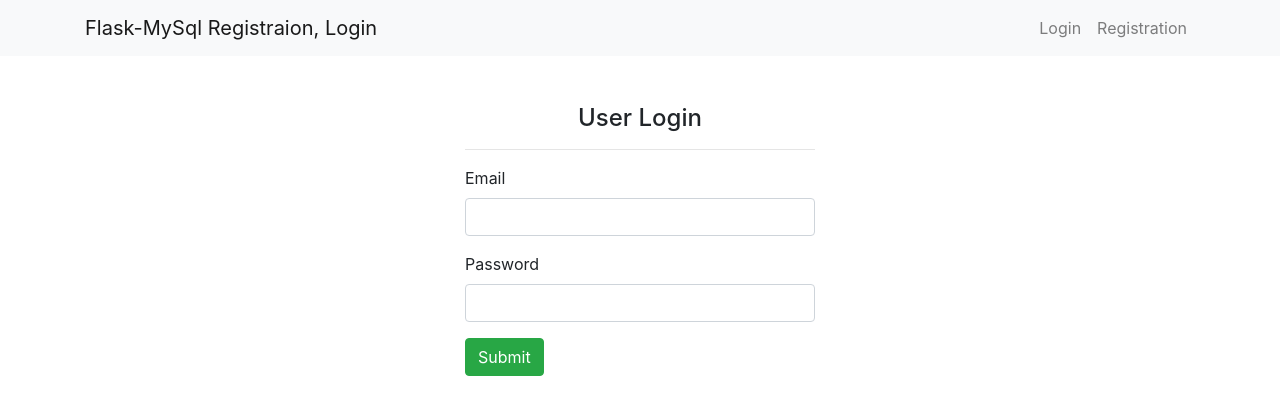
After one commit to imvickykumar999/Twitter-Clone-Login-Page, a Flask app: page /login in a window 1280 px wide. The commit adds this page. Shown: the top 415 px of the page. Run offline with Flask 3, Linux system fonts and the light colour scheme; some libraries are stand-ins or nearby versions.

Commit message:
authentication added
https://www.vrsofttech.com/python-flask/flask-mysql-login-and-registration-with-session

```diff
--- a/app.py
+++ b/app.py
@@ -1,139 +1,209 @@
+from flask import Flask,render_template,request,redirect,session,flash,url_for
+from functools import wraps
+import sqlite3 as sql
 
-from flask import (Flask,
-    render_template,
-    request,redirect,
-    url_for,flash
-)
+app=Flask(__name__)
+app.config['MYSQL_HOST']='localhost'
+app.config['MYSQL_USER']='root'
+app.config['MYSQL_PASSWORD']=''
+app.config['MYSQL_DB']='db_sample'
+app.config['MYSQL_CURSORCLASS']='DictCursor'
 
-import sqlite3 as sql
-from werkzeug.utils import secure_filename
+@app.route('/login',methods=['POST','GET'])
+def login():
+    status=True
+    con=sql.connect("db_web.db")
+
+    if request.method=='POST':
+        email=request.form["email"]
+        pwd=request.form["upass"]
+        cur=con.cursor()
+        cur.execute("select * from users where EMAIL=%s and UPASS=%s",(email,pwd))
+        data=cur.fetchone()
+        if data:
+            session['logged_in']=True
+            session['username']=data["UNAME"]
+            flash('Login Successfully','success')
+            return redirect('home')
+        else:
+            flash('Invalid Login. Try Again','danger')
+    return render_template("login.html")
+
+def is_logged_in(f):
+	@wraps(f)
+	def wrap(*args,**kwargs):
+		if 'logged_in' in session:
+			return f(*args,**kwargs)
+		else:
+			flash('Unauthorized, Please Login','danger')
+			return redirect(url_for('login'))
+	return wrap
+
+@app.route('/reg',methods=['POST','GET'])
+def reg():
+    status=False
+    con=sql.connect("db_web.db")
+
+    if request.method=='POST':
+        name=request.form["uname"]
+        email=request.form["email"]
+        pwd=request.form["upass"]
+        cur=con.cursor()
+        cur.execute("insert into users(UNAME,UPASS,EMAIL) values(?,?,?)",(name,pwd,email))
+        con.commit()
+        cur.close()
+        flash('Registration Successfully. Login Here...','success')
+        return redirect('login')
+    return render_template("reg.html",status=status)
+
+@app.route("/home")
+@is_logged_in
+def home():
+	return render_template('home.html')
+
+@app.route("/logout")
+def logout():
+	session.clear()
+	flash('You are now logged out','success')
+	return redirect(url_for('login'))
+
+# ------------------------------
+
+# from flask import (Flask,
+#     render_template,
+#     request,redirect,
+#     url_for,flash
+# )
+
+# import sqlite3 as sql
+# from werkzeug.utils import secure_filename
 import os, random, secrets
 
-try: os.mkdir('static')
-except: pass
+# try: os.mkdir('static')
+# except: pass
 
-try: os.mkdir('static/files')
-except: pass
+# try: os.mkdir('static/files')
+# except: pass
 
-app=Flask(__name__)
+# app=Flask(__name__)
 secret_key = secrets.token_hex(16)
 app.config['SECRET_KEY'] = secret_key
 
 
-UPLOAD_FOLDER ="static/files"
-FILE_EXTENSIONS = {'html', 'htm'}
-app.config['UPLOAD_FOLDER'] = UPLOAD_FOLDER
+# UPLOAD_FOLDER ="static/files"
+# FILE_EXTENSIONS = {'html', 'htm'}
+# app.config['UPLOAD_FOLDER'] = UPLOAD_FOLDER
 
 
-def allowed_extensions(file_name):
-    return '.' in file_name and file_name.rsplit('.',1)[1].lower() in FILE_EXTENSIONS
+# def allowed_extensions(file_name):
+#     return '.' in file_name and file_name.rsplit('.',1)[1].lower() in FILE_EXTENSIONS
 
 
-@app.route("/")
-@app.route("/index")
-def index():
+# @app.route("/")
+# @app.route("/index")
+# def index():
 
-    con=sql.connect("db_web.db")
-    con.row_factory=sql.Row
-    cur=con.cursor()
+#     con=sql.connect("db_web.db")
+#     con.row_factory=sql.Row
+#     cur=con.cursor()
 
-    cur.execute("select * from users")
-    data=cur.fetchall()
-    return render_template("index.html",datas=data)
+#     cur.execute("select * from users")
+#     data=cur.fetchall()
+#     return render_template("index.html",datas=data)
 
 
-@app.route("/add_user",methods=['POST','GET'])
-def add_user():
+# @app.route("/add_user",methods=['POST','GET'])
+# def add_user():
 
-    if request.method=='POST':
-        uname=request.form['uname']
-        contact=request.form['contact']
-        name=request.form['name']
+#     if request.method=='POST':
+#         uname=request.form['uname']
+#         contact=request.form['contact']
+#         name=request.form['name']
 
-        if 'file' not in request.files:
-            flash('No file part','danger')
+#         if 'file' not in request.files:
+#             flash('No file part','danger')
 
-        file = request.files['file']
-        if file.filename == '':
-            flash('No file selected','danger')
+#         file = request.files['file']
+#         if file.filename == '':
+#             flash('No file selected','danger')
 
-        if file and allowed_extensions(file.filename):
-            filename, file_extension = os.path.splitext(file.filename)
-            new_filename = secure_filename(filename+str(random.randint(10000,99999))+"."+file_extension)
-            file.save(os.path.join(app.root_path, UPLOAD_FOLDER, new_filename))
+#         if file and allowed_extensions(file.filename):
+#             filename, file_extension = os.path.splitext(file.filename)
+#             new_filename = secure_filename(filename+str(random.randint(10000,99999))+"."+file_extension)
+#             file.save(os.path.join(app.root_path, UPLOAD_FOLDER, new_filename))
 
-        con=sql.connect("db_web.db")
-        cur=con.cursor()
+#         con=sql.connect("db_web.db")
+#         cur=con.cursor()
 
-        cur.execute("insert into users(UNAME,CONTACT,NAME,FILE) values (?,?,?,?)",(uname,contact,name,new_filename))
-        con.commit()
+#         cur.execute("insert into users(UNAME,CONTACT,NAME,FILE) values (?,?,?,?)",(uname,contact,name,new_filename))
+#         con.commit()
 
-        flash('Currency Added','success')
-        return redirect(url_for("index"))
-    return render_template("add_user.html")
+#         flash('Currency Added','success')
+#         return redirect(url_for("index"))
+#     return render_template("add_user.html")
 
 
-@app.route("/edit_user/<string:uid>",methods=['POST','GET'])
-def edit_user(uid):
+# @app.route("/edit_user/<string:uid>",methods=['POST','GET'])
+# def edit_user(uid):
 
-    if request.method=='POST':
-        uname=request.form['uname']
-        contact=request.form['contact']
-        name=request.form['name']
+#     if request.method=='POST':
+#         uname=request.form['uname']
+#         contact=request.form['contact']
+#         name=request.form['name']
 
-        con=sql.connect("db_web.db")
-        cur=con.cursor()
+#         con=sql.connect("db_web.db")
+#         cur=con.cursor()
 
-        if 'file' not in request.files:
-            flash('No file part','danger')
+#         if 'file' not in request.files:
+#             flash('No file part','danger')
 
-        file = request.files['file']
-        if file.filename == '':
-            flash('No file selected','warning')
+#         file = request.files['file']
+#         if file.filename == '':
+#             flash('No file selected','warning')
 
-            cur.execute("update users set UNAME=?,CONTACT=?,NAME=? where UID=?",(uname,contact,name,uid))
-            con.commit()
+#             cur.execute("update users set UNAME=?,CONTACT=?,NAME=? where UID=?",(uname,contact,name,uid))
+#             con.commit()
 
-        else:
-            if file and allowed_extensions(file.filename):
-                filename, file_extension = os.path.splitext(file.filename)
-                new_filename = secure_filename(filename+str(random.randint(10000,99999))+"."+file_extension)
-                file.save(os.path.join(app.root_path, UPLOAD_FOLDER, new_filename))
+#         else:
+#             if file and allowed_extensions(file.filename):
+#                 filename, file_extension = os.path.splitext(file.filename)
+#                 new_filename = secure_filename(filename+str(random.randint(10000,99999))+"."+file_extension)
+#                 file.save(os.path.join(app.root_path, UPLOAD_FOLDER, new_filename))
 
-            data = cur.execute("select FILE from users where UID=?",(uid,)).fetchall()
-            data = f'./static/files/{data[0][0]}'
-            os.remove(data)
+#             data = cur.execute("select FILE from users where UID=?",(uid,)).fetchall()
+#             data = f'./static/files/{data[0][0]}'
+#             os.remove(data)
 
-            cur.execute("update users set UNAME=?,CONTACT=?,NAME=?,FILE=? where UID=?",(uname,contact,name,new_filename,uid))
-            con.commit()
+#             cur.execute("update users set UNAME=?,CONTACT=?,NAME=?,FILE=? where UID=?",(uname,contact,name,new_filename,uid))
+#             con.commit()
 
-        flash('Currency Updated','success')
-        return redirect(url_for("index"))
+#         flash('Currency Updated','success')
+#         return redirect(url_for("index"))
 
-    con=sql.connect("db_web.db")
-    con.row_factory=sql.Row
-    cur=con.cursor()
+#     con=sql.connect("db_web.db")
+#     con.row_factory=sql.Row
+#     cur=con.cursor()
 
-    cur.execute("select * from users where UID=?",(uid,))
-    data=cur.fetchone()
-    return render_template("edit_user.html",datas=data)
+#     cur.execute("select * from users where UID=?",(uid,))
+#     data=cur.fetchone()
+#     return render_template("edit_user.html",datas=data)
 
 
-@app.route("/delete_user/<string:uid>",methods=['GET'])
-def delete_user(uid):
-    con=sql.connect("db_web.db")
+# @app.route("/delete_user/<string:uid>",methods=['GET'])
+# def delete_user(uid):
+#     con=sql.connect("db_web.db")
 
-    cur=con.cursor()
-    data = cur.execute("select FILE from users where UID=?",(uid,)).fetchall()
+#     cur=con.cursor()
+#     data = cur.execute("select FILE from users where UID=?",(uid,)).fetchall()
 
-    data = f'static/files/{data[0][0]}'
-    os.remove(data)
+#     data = f'static/files/{data[0][0]}'
+#     os.remove(data)
 
-    cur.execute("delete from users where UID=?",(uid,))
-    con.commit()
+#     cur.execute("delete from users where UID=?",(uid,))
+#     con.commit()
 
-    flash('Currency Deleted','warning')
-    return redirect(url_for("index"))
+#     flash('Currency Deleted','warning')
+#     return redirect(url_for("index"))
 
 if __name__=='__main__':
     app.run(debug=True)
--- /dev/null
+++ b/templates/home.html
@@ -0,0 +1,5 @@
+
+{% extends 'layout.html' %}
+{% block body %}
+  <h3 class='jumbotron'>Welcome : {{session.username}}</h3>
+{% endblock %}
--- a/templates/layout.html
+++ b/templates/layout.html
@@ -12,27 +12,52 @@
 
   </head>
   <body>
-    <div class='container pt-3'>
 
-      {% with messages=get_flashed_messages(with_categories=true) %}
-        {% if messages %}
+    <nav class="navbar navbar-expand-md bg-light navbar-light">
+      <div class='container'>
+        <!-- Brand -->
+        <a class="navbar-brand" href="/">Flask-MySql Registraion, Login</a>
 
-          {% for category,message in messages %}
-            <div class='alert alert-{{category}}'>{{message}}</div>
-          {% endfor %}
+        <!-- Toggler/collapsibe Button -->
+        <button class="navbar-toggler" type="button" data-toggle="collapse" data-target="#collapsibleNavbar">
+          <span class="navbar-toggler-icon"></span>
+        </button>
 
-        {% endif %}
-      {% endwith %}
+        <!-- Navbar links -->
+        <div class="collapse navbar-collapse" id="collapsibleNavbar">
+          <ul class="navbar-nav ml-auto">
+            {% if session.username %}
+              <li class="nav-item">
+                <a class="nav-link" href="/home">Welcome : {{session.username}}</a>
+              </li>
+              <li class="nav-item">
+                <a class="nav-link" href="/logout">Logout</a>
+              </li>
+            {% else %}
+              <li class="nav-item">
+                <a class="nav-link" href="/login">Login</a>
+              </li>
+                <li class="nav-item">
+              <a class="nav-link" href="/reg">Registration</a>
+              </li>
+            {% endif %}
+          </ul>
+        </div>
+      </div>
+    </nav>
 
-    <a class='btn btn-warning' href="/">
-        <h4>
-            Home
-        </h4>
-    </a>
+    <div class='container mt-4'>
+    {% with messages = get_flashed_messages(with_categories=true) %}
+      {% if messages %}
+        {% for category, message in messages %}
+          <div class="alert alert-{{ category }}">{{ message }}</div>
+        {% endfor %}
+      {% endif %}
+    {% endwith %}
 
-      {% block body %}
-      {% endblock %}
+    {% block body %}
+    {% endblock %}
+    </div>
 
-    </div>
   </body>
 </html>
--- /dev/null
+++ b/templates/login.html
@@ -0,0 +1,20 @@
+
+{% extends 'layout.html' %}
+{% block body %}
+  <div class='row mt-5'>
+    <div class='col-4 mx-auto'>
+      <h4 class='text-center'>User Login</h4><hr>
+      <form action="{{url_for('login')}}" method='post'>
+        <div class='form-group'>
+          <label>Email</label>
+          <input type='email' name='email' required class='form-control'>
+        </div>
+        <div class='form-group'>
+          <label>Password</label>
+          <input type='password' name='upass' required class='form-control'>
+        </div>
+        <input type='submit' name='submit' value='Submit' class='btn btn-success'>
+      </form>
+    </div>
+  </div>
+{% endblock %}
```
Also changed, not shown: create_db.py (+20 -11 lines), templates/reg.html (added, +24 -0 lines), db_sample.db (added), db_web.db.
